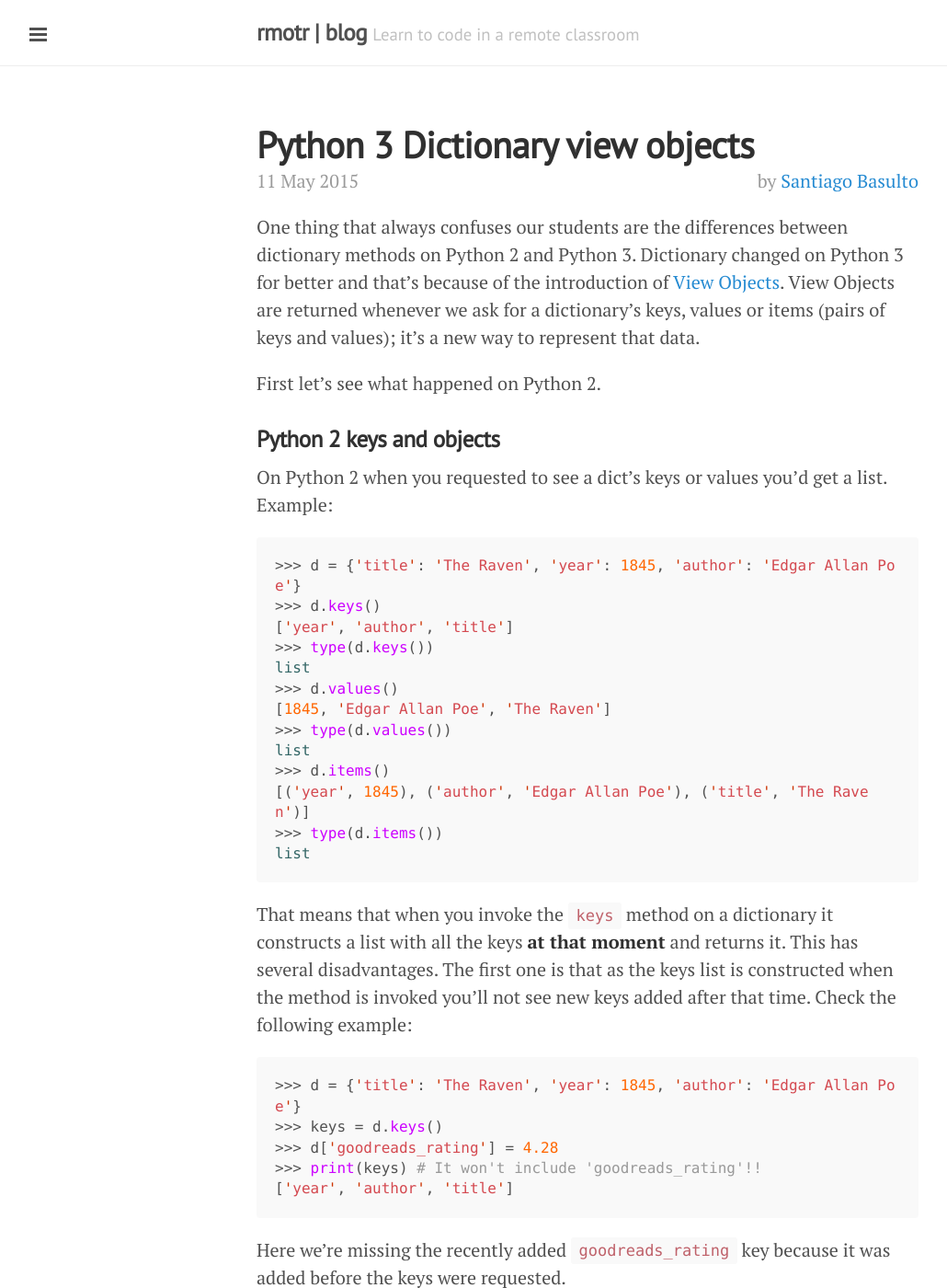
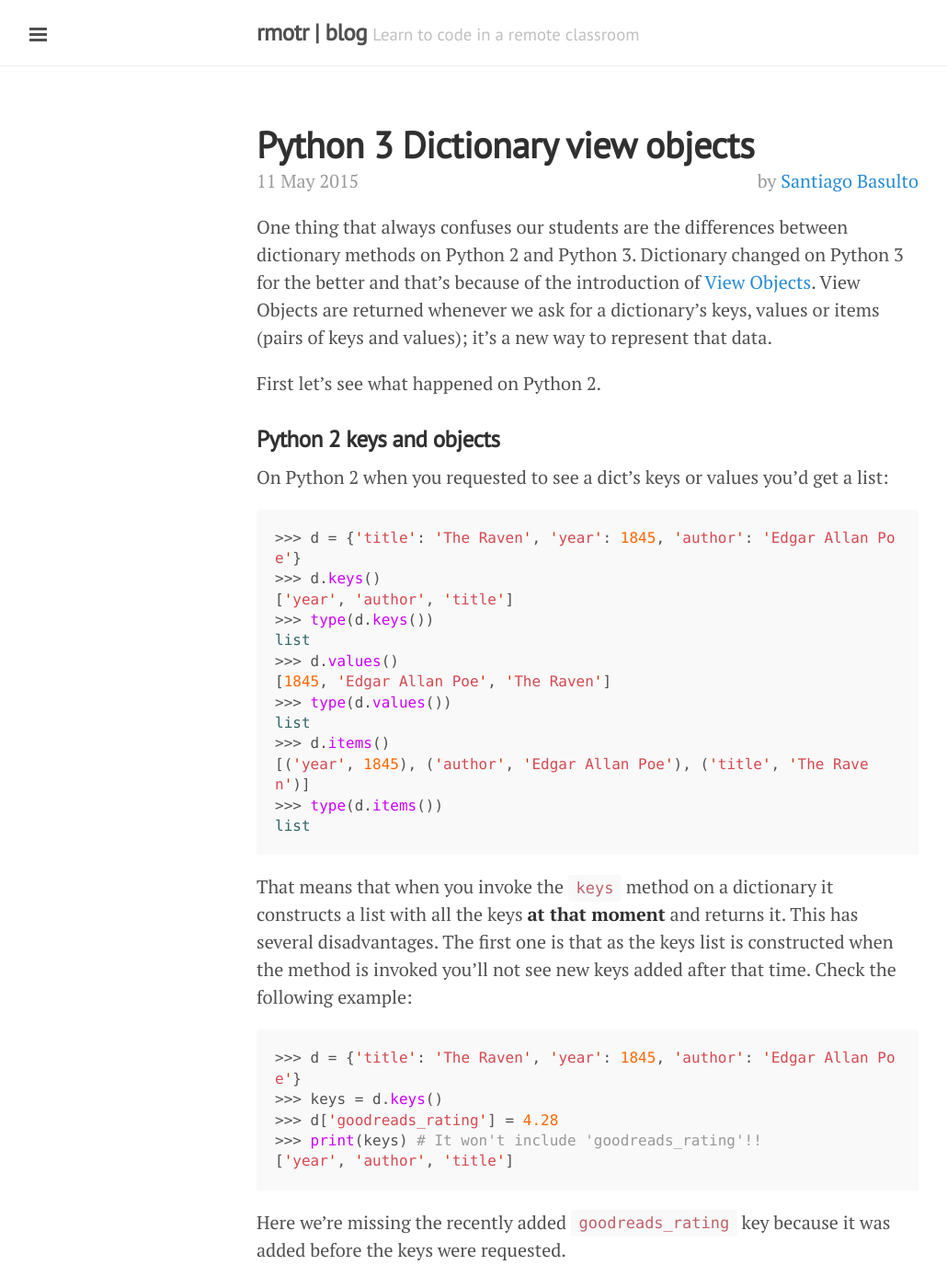
Before and after one commit to mcne65/rmotr.github.io, a Jekyll site: the page built from _posts/2015-05-11-python-3-dictionary-view-objects.md, in a window 1280 px wide and 1400 px high. Shown: the whole window at 92% size, without its empty margins (1-1031 px from the left). Built offline with Jekyll 4.4.1, drawn with Linux system fonts in a browser that asks for light colours; Markdown is read by kramdown in place of the engine named in the settings; some of the changed text lies outside the part shown.

Commit message:
Update 2015-05-11-python-3-dictionary-view-objects.md

````diff
--- a/_posts/2015-05-11-python-3-dictionary-view-objects.md
+++ b/_posts/2015-05-11-python-3-dictionary-view-objects.md
@@ -9,13 +9,13 @@
     link: "https://twitter.com/santiagobasulto"
 ---
 
-One thing that always confuses our students are the differences between dictionary methods on Python 2 and Python 3. Dictionary changed on Python 3 for better and that's because of the introduction of [View Objects](https://docs.python.org/3/library/stdtypes.html#dictionary-view-objects). View Objects are returned whenever we ask for a dictionary's keys, values or items (pairs of keys and values); it's a new way to represent that data.
+One thing that always confuses our students are the differences between dictionary methods on Python 2 and Python 3. Dictionary changed on Python 3 for the better and that's because of the introduction of [View Objects](https://docs.python.org/3/library/stdtypes.html#dictionary-view-objects). View Objects are returned whenever we ask for a dictionary's keys, values or items (pairs of keys and values); it's a new way to represent that data.
 
 First let's see what happened on Python 2.
 
 ### Python 2 keys and objects
 
-On Python 2 when you requested to see a dict's keys or values you'd get a list. Example:
+On Python 2 when you requested to see a dict's keys or values you'd get a list:
 
 ```python
 >>> d = {'title': 'The Raven', 'year': 1845, 'author': 'Edgar Allan Poe'}
@@ -45,7 +45,7 @@
 
 Here we're missing the recently added `goodreads_rating` key because it was added before the keys were requested.
 
-Other disadvantage is that it'll create a brand new list every time we invoke the keys or method values; that certainly is a waste of memory.
+The other disadvantage is that it'll create a brand new list every time we invoke the keys or method values; that certainly is a waste of memory.
 
 ### Introducing Python 3 view objects
 
````
